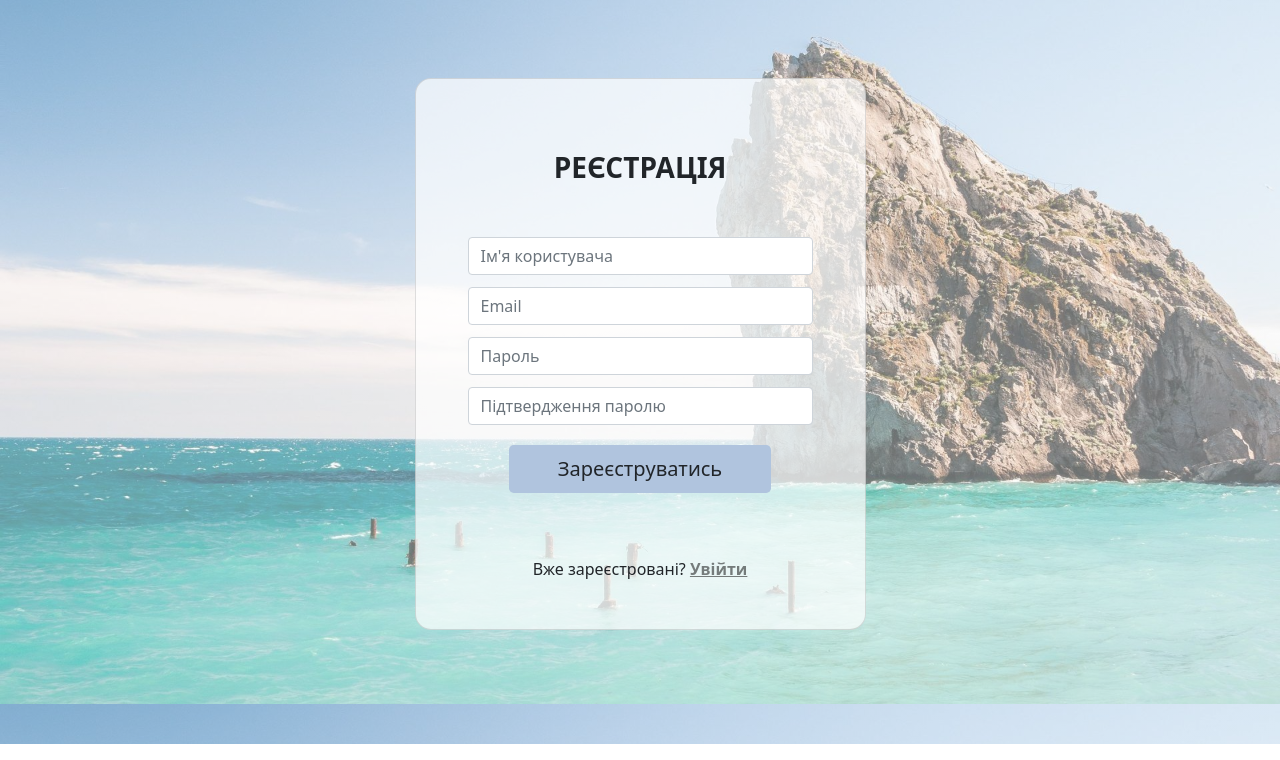
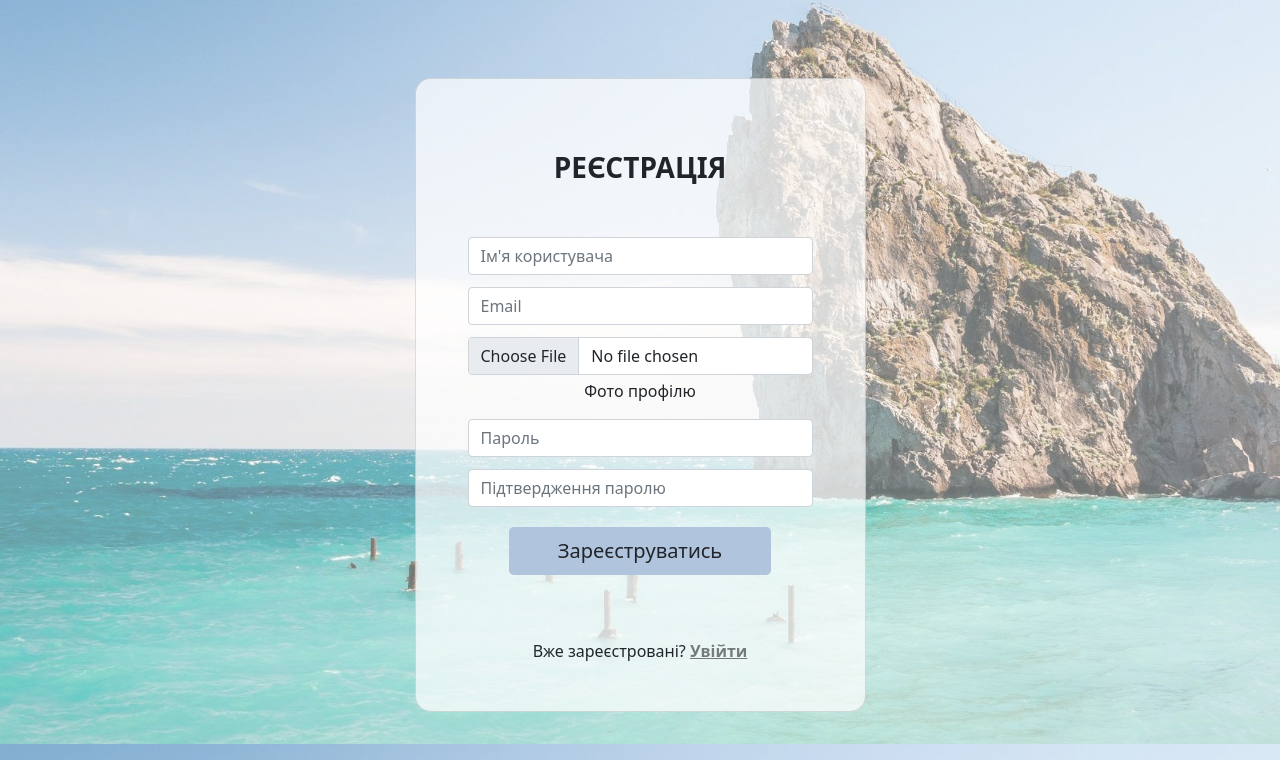
Before and after one commit to dima-yurchuk/tourist_places, a Flask app: page /auth/register in a window 1280 px wide. Shown: the part 56-816 px from the top of the page. Run offline with Flask 2, Linux system fonts and the light colour scheme; style sheets or scripts are compiled from the project's sources; parts of the project's set-up code (start-up, migrations or seed data) failed here and were passed over; some libraries are stand-ins or nearby versions.

Commit message:
update register form

```diff
--- a/app/tourist_places/views.py
+++ b/app/tourist_places/views.py
@@ -6,6 +6,7 @@ from .form import FormPlaceCreate, FormPlaceUpdate, FormComment
 from app import db
 from flask_login import current_user, login_required
 from app.utils import handle_post_view
+from flask_googlemaps import Map
 
 
 @app.context_processor
@@ -53,8 +54,6 @@ def place_view(place_id):
     if form_comment.validate_on_submit() and current_user.is_authenticated:
         comment = Comment(user_id=current_user.id, place_id=place_id,
                           text=form_comment.comment.data)
-        print(comment)
-        print('dfsd')
         try:
             db.session.add(comment)
             db.session.commit()
--- a/app/user/forms.py
+++ b/app/user/forms.py
@@ -66,6 +66,13 @@ class RegistrationForm(FlaskForm):
         validators=[DataRequired(message='Заповніть це поле!'),
                     Email(message='Некоректна email адреса!')]
     )
+    picture = FileField('Фото профілю',
+                        validators=[
+                            FileAllowed(['jpg', 'png', 'jpeg'],
+                                        message='Файл повинен мати одне з '
+                                                'наступних розширень: '
+                                                '.jpg, .png, .jpeg'),
+                            check_file_size])
     password = PasswordField(
         'Пароль',
         validators=[Length(min=8, max=30,
--- a/app/user/templates/user/account_list.html
+++ b/app/user/templates/user/account_list.html
@@ -13,16 +13,13 @@
     );
   });
 
-
-
-
 </script>
 <div class="container py-5">
     <div class="row">
         <div class="col-lg-4">
             <div class="card mb-4">
                 <div class="card-body text-center">
-                    <img src="{{url_for('static',filename='pictures/profile_img/' + current_user.picture)}}"
+                    <img src="{{config.IMG_STORAGE_URL_DEV+current_user.picture}}"
                          alt="avatar" class="rounded-circle img-fluid"
                          style="width: 150px;">
                     <h5 class="my-3">{{current_user.username}}</h5>
--- a/app/user/templates/user/register.html
+++ b/app/user/templates/user/register.html
@@ -22,6 +22,10 @@
                                 {{render_field_lr(form.email, placeholder="Email")}}
                             </div>
                             <div class="form-outline form-white mb-1">
+                                {{render_field_lr(form.picture, placeholder="Фото")}}
+                                <label class="form-label">Фото профілю</label>
+                            </div>
+                            <div class="form-outline form-white mb-1">
                                 {{render_field_lr(form.password, placeholder="Пароль")}}
                             </div>
                             <div class="form-outline form-white mb-3">
--- a/app/user/views.py
+++ b/app/user/views.py
@@ -85,6 +85,9 @@ def register():
                     email=form.email.data,
                     password=form.password.data,
                     role_id=3)
+        if form.picture.data:
+            picture_file = save_picture(form.picture.data)
+            user.picture = picture_file
         try:
             db.session.add(user)
             db.session.commit()
--- a/config.py
+++ b/config.py
@@ -7,7 +7,7 @@ SQLALCHEMY_TRACK_MODIFICATIONS = True
 WTF_CRSF_ENAVLED = True
 SQLALCHEMY_DATABASE_URI='sqlite:///places.db'
 PLACE_IN_PAGE = 3
-IMG_STORAGE_URL_DEV = 'https://res.cloudinary.com/hqnqltror/image/upload/v1652001437/pictures_dev/b6kf5zigspxssyj51cvh.png'
+IMG_STORAGE_URL_DEV = 'https://res.cloudinary.com/hqnqltror/image/upload/v1652001437/pictures_dev/'
 IMG_STORAGE_FOLDER_DEV = 'pictures_dev'
 
 MAIL_SERVER = 'smtp.googlemail.com'
@@ -15,7 +15,6 @@ MAIL_PORT = 587
 MAIL_USE_TLS = True
 MAIL_USERNAME = '*****'
 MAIL_PASSWORD = '*****'
-
 
 # flask-msearch will use table name as elasticsearch index name unless set
 # __msearch_index__
```
Also changed, not shown: app/places.db.
